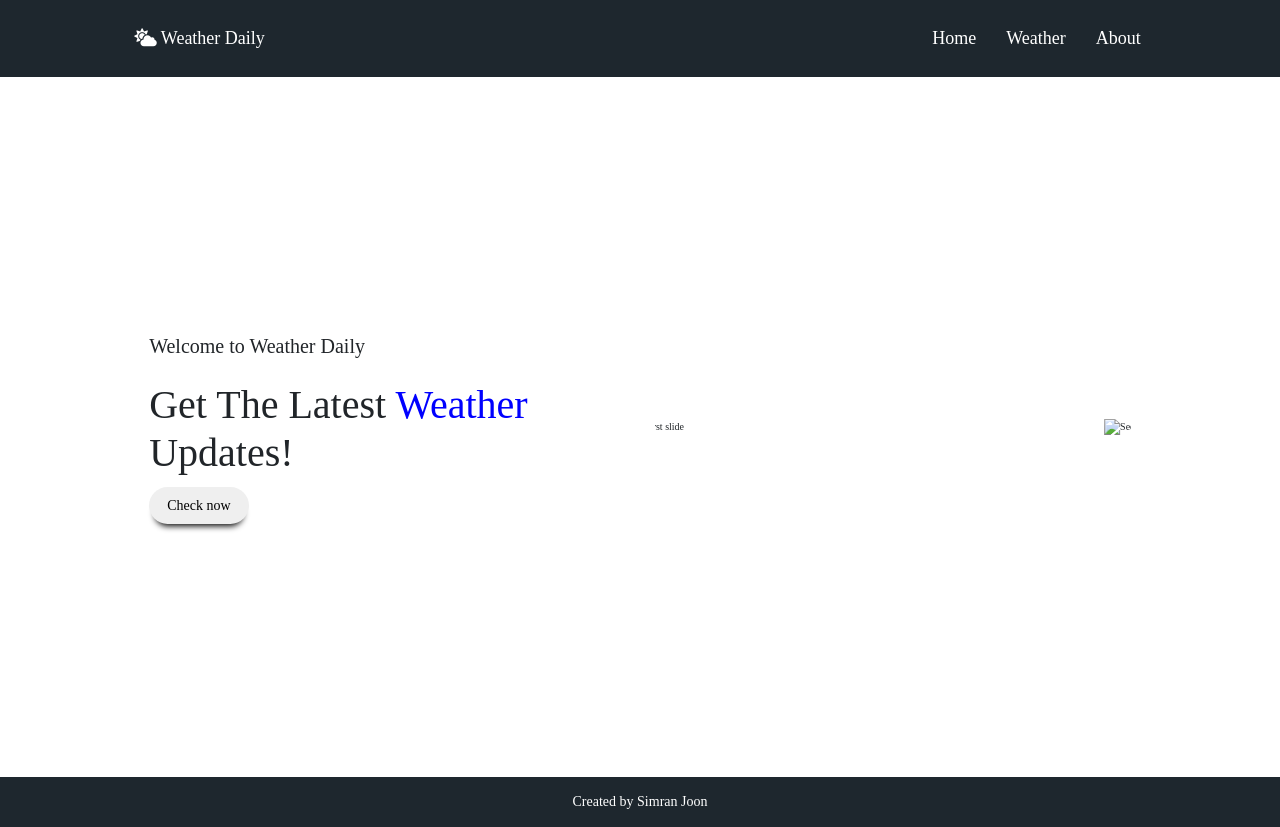
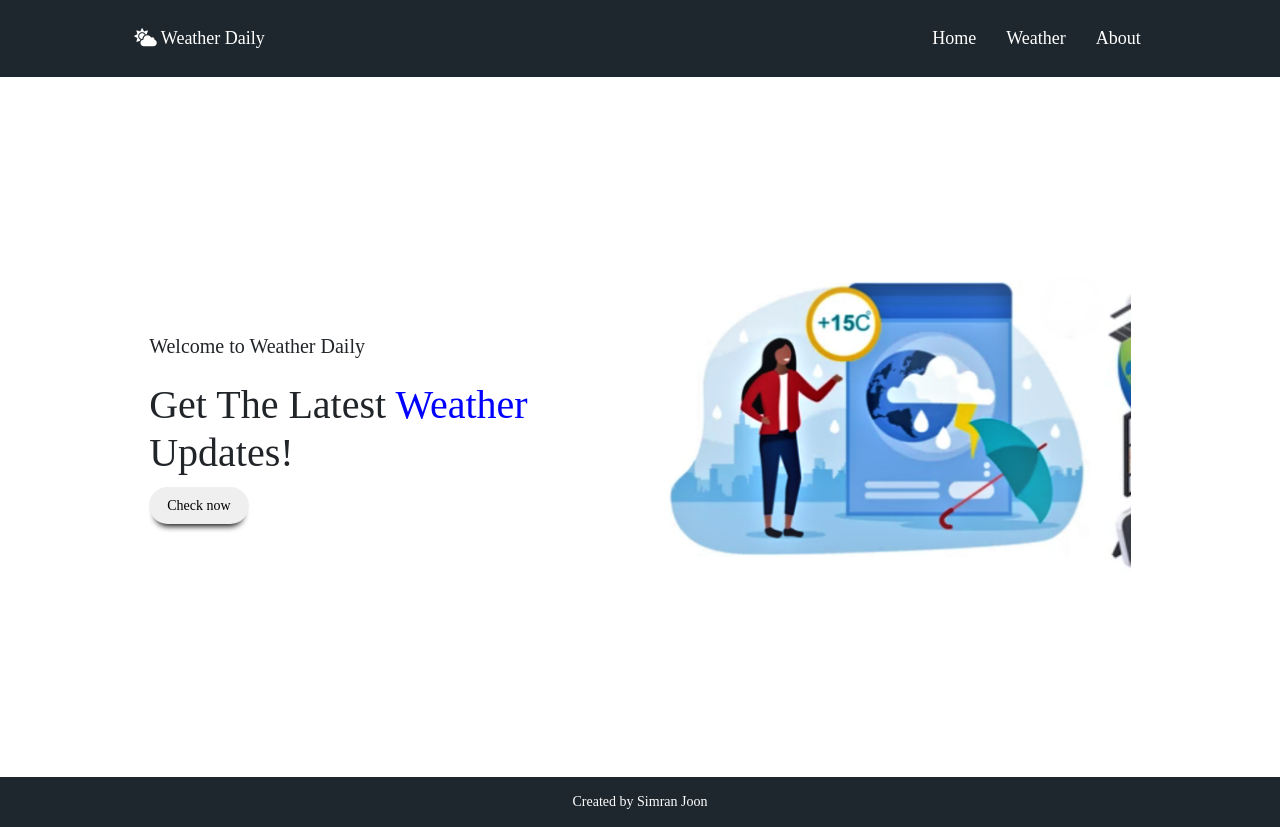
Before and after one commit to simranjoon/Weather-Daily, a plain HTML site: page index.html in a window 1280 px wide. Drawn offline with nearby package versions, Linux system fonts and the light colour scheme; a web font is replaced by a local one.

Commit message:
Update index.html

```diff
--- a/index.html
+++ b/index.html
@@ -18,7 +18,7 @@
   <script src="https://maxcdn.bootstrapcdn.com/bootstrap/4.5.2/js/bootstrap.min.js"></script>
   <title>Weather Daily</title>
   <link rel="stylesheet" href="style.css">
-  <link rel="shortcut icon" href="images/logo.jpeg" type="image/jpeg">
+  <link rel="shortcut icon" href="logo.jpeg" type="image/jpeg">
 
 </head>
 
@@ -68,13 +68,13 @@
             <div id="carouselExampleControls" class="carousel slide" data-ride="carousel">
               <div class="carousel-inner">
                 <div class="carousel-item active">
-                  <img class="w-100" src="images/img_1.png" alt="First slide">
+                  <img class="w-100" src="img_1.png" alt="First slide">
                 </div>
                 <div class="carousel-item">
-                  <img class="w-100" src="images/img_2.png" alt="Second slide">
+                  <img class="w-100" src="img_2.png" alt="Second slide">
                 </div>
                 <div class="carousel-item">
-                  <img class="w-100" src="images/img_3.png" alt="Third slide">
+                  <img class="w-100" src="img_3.png" alt="Third slide">
                 </div>
               </div>
               <a class="carousel-control-prev" href="#carouselExampleControls" role="button" data-slide="prev">
```
